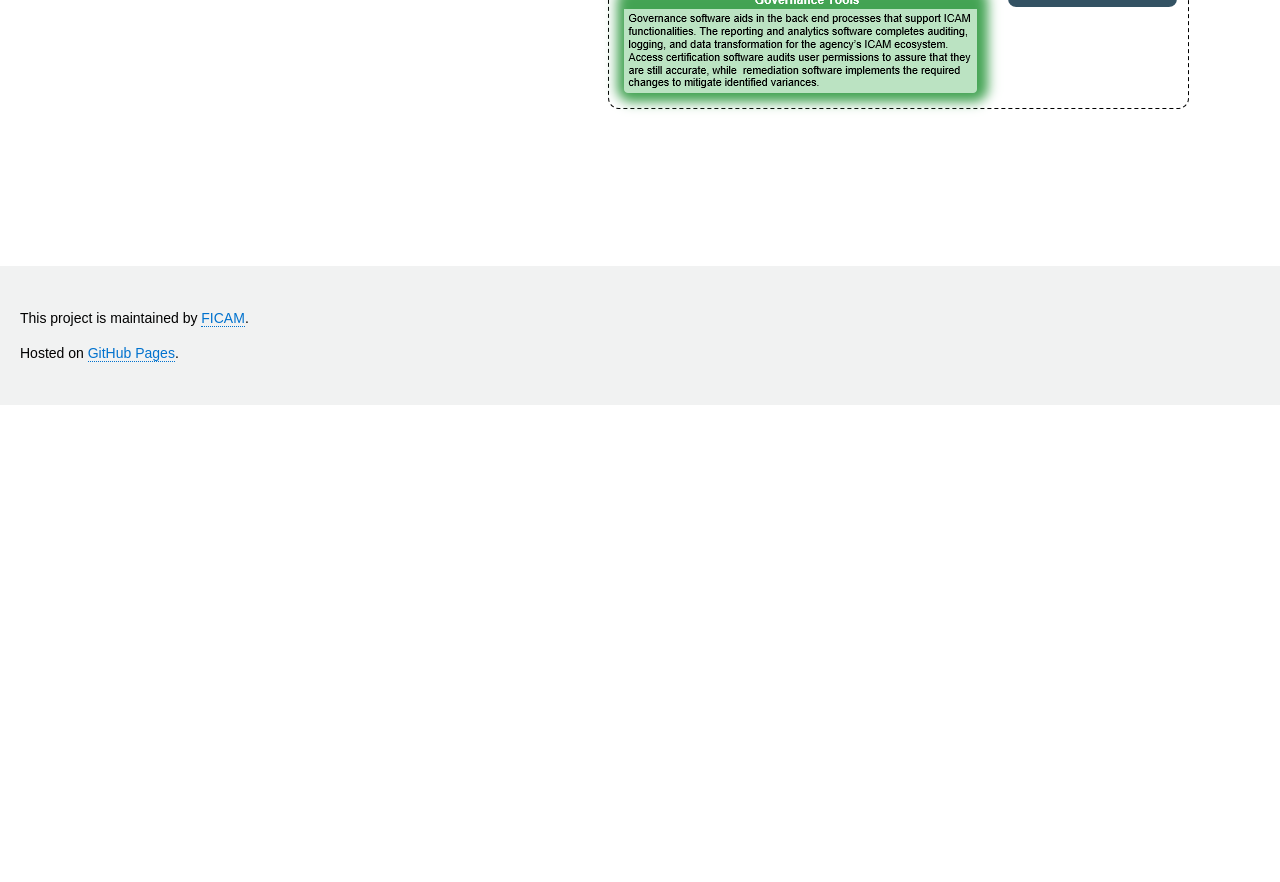
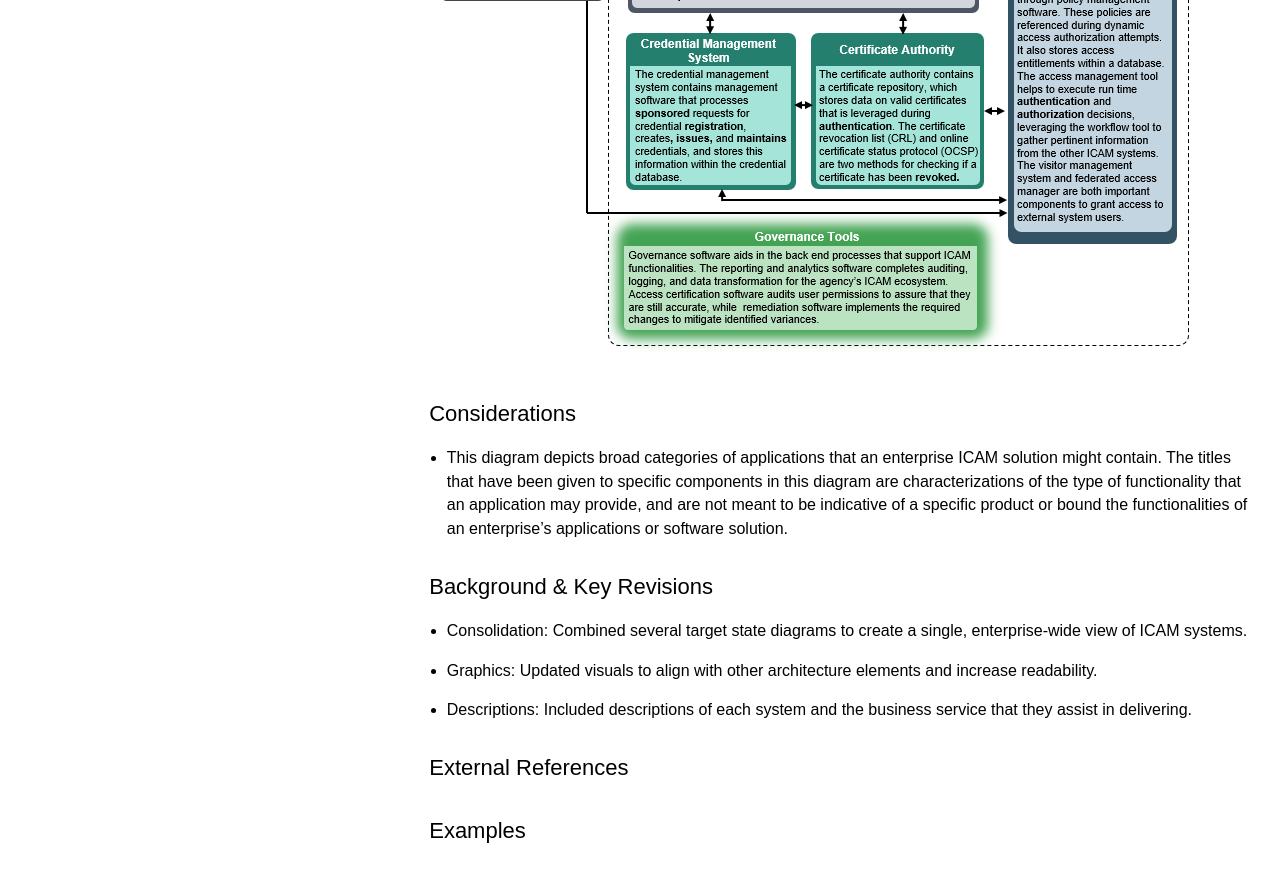
Before and after one commit to GSA/ficam-arch, a Jekyll site: the page built from pages/ficam_applications.md, in a window 1280 px wide and 900 px high, scrolled down 1357 px. Shown: the top 882 px of the window. Built offline with Jekyll 4.4.1, drawn with Linux system fonts in a browser that asks for light colours; before the commit the page ends 1762 px from its top, so only the background shows below that; some of the changed text lies outside the part shown.

Commit message:
Updates to Applications Page

```diff
--- a/pages/ficam_applications.md
+++ b/pages/ficam_applications.md
@@ -5,8 +5,27 @@
 ---
 Depicts the general applications and systems that support the delivery of ICAM business services within an enterprise and how they interface with each other. Consists of two elements:
 
-•	Diagram – A graphic showing generic applications and software components and their connections in relation to each other.
+* Diagram – A graphic showing generic applications and software components and their connections in relation to each other.
+* Applications Descriptions – Describes the general purpose of each application or system within the diagram and which business services they assist in delivering.
+
+##Audience
+ICAM Enterprise Architects; Implementation specialists
+
+##Purpose
+To depict the common applications that support business processes within an enterprise ICAM suite.
+
 ![Image of Business Process Diagram](../img/ApplicationsInterfaceDiagram.png)
 
-•	Applications Descriptions – Describes the general purpose of each application or system within the diagram and which business services they assist in delivering.
 ![Image of Business Process Diagram](../img/ApplicationsDescriptions.png)
+
+##Considerations
+* This diagram depicts broad categories of applications that an enterprise ICAM solution might contain. The titles that have been given to specific components in this diagram are characterizations of the type of functionality that an application may provide, and are not meant to be indicative of a specific product or bound the functionalities of an enterprise's applications or software solution.
+
+##Background & Key Revisions
+* Consolidation: Combined several target state diagrams to create a single, enterprise-wide view of ICAM systems.
+* Graphics: Updated visuals to align with other architecture elements and increase readability.
+* Descriptions: Included descriptions of each system and the business service that they assist in delivering.
+
+##External References
+
+##Examples
```
